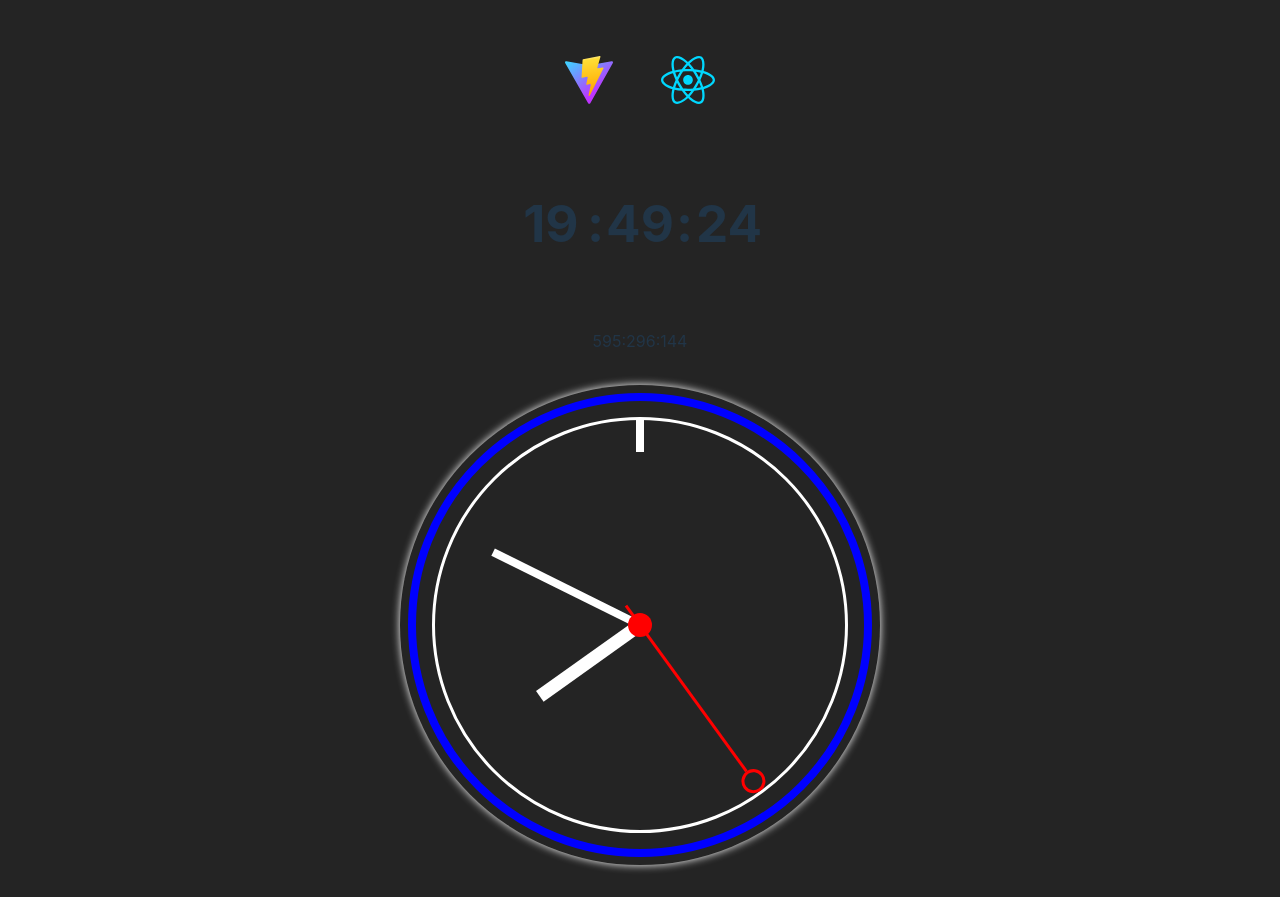
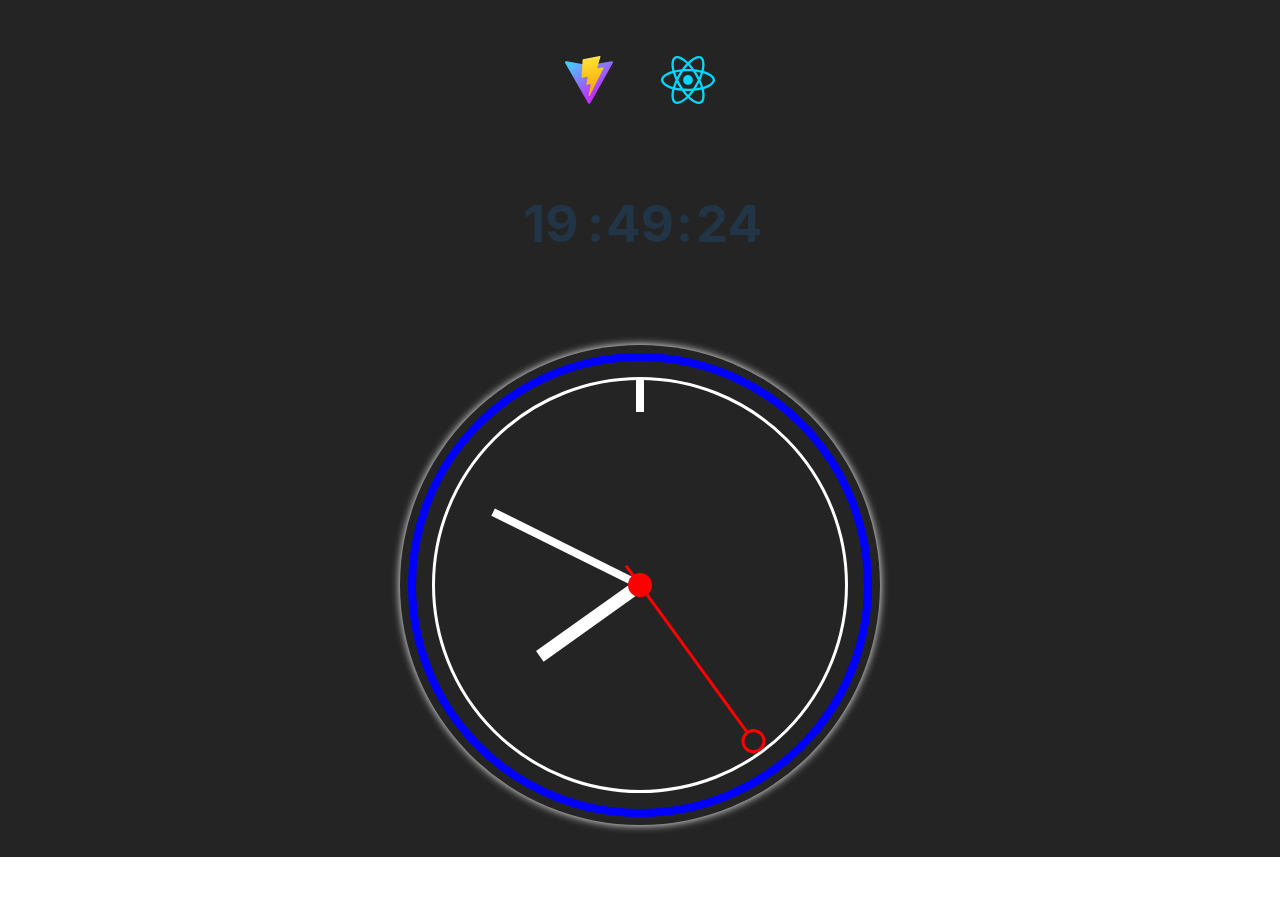
Before and after one commit to vlmakh/my-clock-react, a React (Vite) app: page / in a window 1280 px wide. After the commit the page ends 872 px from the top, so only its background shows below. Built offline with nearby package versions, Linux system fonts and the light colour scheme.

Commit message:
Update App.jsx

```diff
--- a/src/App.jsx
+++ b/src/App.jsx
@@ -44,7 +44,7 @@ function App() {
         sec={current.seconds}
       />
 
-      <p>{Math.round(hrDeg)}:{(Math.round(minDeg))}:{(secDeg)} </p>
+      {/* <p>{Math.round(hrDeg)}:{(Math.round(minDeg))}:{(secDeg)} </p> */}
 
       <div className="clockWrapper">
         <div className="outerCircle">
```
